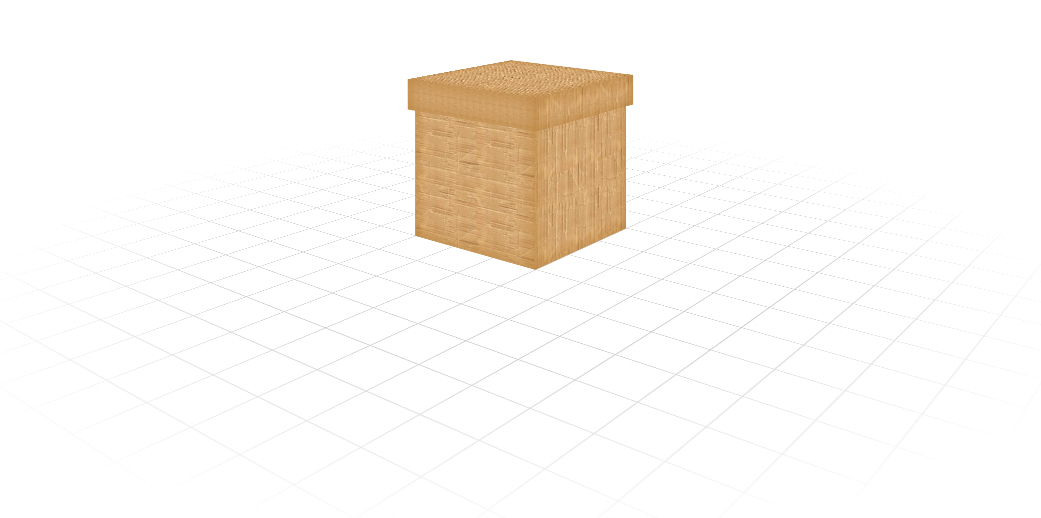
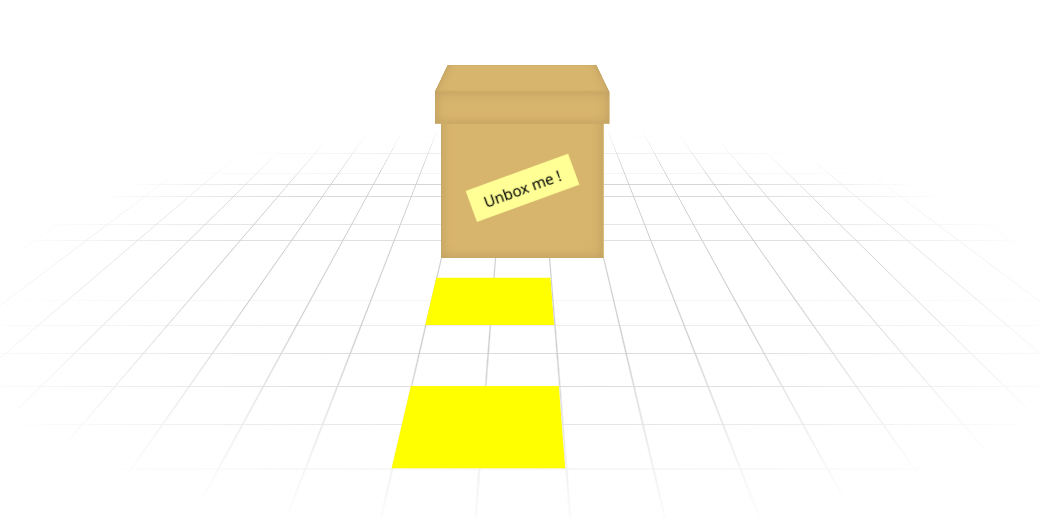
Before and after one commit to faiz-verse/Advanced-CSS-Snippets, a plain HTML site: page 3D-unboxing-box/index.html in a window 1280 px wide. Shown: the part 168-686 px from the top of the page, without its empty margins (118-1159 px from the left). Drawn offline with Linux system fonts and the light colour scheme.

Commit message:
Done with the box

```diff
--- a/3D-unboxing-box/index.html
+++ b/3D-unboxing-box/index.html
@@ -21,10 +21,19 @@
                 <div class="top-side top-back"></div>
             </div>
             <div class="side bottom"></div>
-            <div class="side front"></div>
+            <div class="side front">
+                <div class="front-note">Unbox me !</div>
+            </div>
             <div class="side back"></div>
+            <div class="letter">
+                <div class="letter top"></div>
+                <div class="letter seal"></div>
+                <div class="letter content"></div>
+                <div class="letter bottom"></div>
+            </div>
         </div>
     </div>
+    <!-- <div class="shadow"></div> -->
 </body>
 
 </html>
--- a/3D-unboxing-box/style.scss
+++ b/3D-unboxing-box/style.scss
@@ -18,7 +18,7 @@ body {
     position: relative;
     transform-style: preserve-3d;
 
-    animation: auto-rotate 35s linear infinite;
+    // animation: auto-rotate 30s linear infinite;
 
     @keyframes auto-rotate {
         to {
@@ -64,7 +64,6 @@ body {
 }
 
 .side {
-
     height: 150px;
     width: 150px;
     position: absolute;
@@ -72,11 +71,13 @@ body {
     // box-shadow: 0 0 5px cyan inset;
     // background: rgba(0, 255, 255, 0.1);
 
-    // background: #e0ad6b;
-    background-image: url('box background.jpg');
-    background-size: 50%;
-    // filter: blur(0.3px) brightness(0.95);
-    box-shadow: 0 0 20px rgb(185, 130, 60) inset;
+    // background-image: url('box background.jpg');
+    // background-size: 50%;
+    // // filter: blur(0.3px) brightness(0.95);
+    // box-shadow: 0 0 20px rgb(185, 130, 60) inset;
+
+    background: #D8B56D;
+    box-shadow: 0 0 10px rgb(185, 155, 95) inset;
 }
 
 .side.top {
@@ -114,22 +115,29 @@ body {
     // background-color: rgba(195, 0, 255, 0.6);
     transform-origin: top;
     transform: translateY(150px) rotateX(90deg);
+
+    display: flex;
+    align-items: center;
+    justify-content: center;
 }
 
-.top-side{
+.top-side {
     position: absolute;
     background: inherit;
 
     // box-shadow: 0 0 5px cyan inset;
     // background: rgba(0, 255, 255, 0.1);
 
-    background-image: url('box background.jpg');
-    background-size: 50%;
-    // filter: blur(0.3px) brightness(0.95);
-    box-shadow: 0 0 20px rgb(185, 130, 60) inset;
+    // background-image: url('box background.jpg');
+    // background-size: 50%;
+    // // filter: blur(0.3px) brightness(0.95);
+    // box-shadow: 0 0 20px rgb(185, 130, 60) inset;
+
+    background: #D8B56D;
+    box-shadow: 0 0 10px rgb(185, 155, 95) inset;
 }
 
-.top-side.top-left{
+.top-side.top-left {
     height: 100%;
     width: 30px;
     left: -30px;
@@ -137,7 +145,7 @@ body {
     transform: rotateY(-90deg);
 }
 
-.top-side.top-right{
+.top-side.top-right {
     height: 100%;
     width: 30px;
     right: -30px;
@@ -145,7 +153,7 @@ body {
     transform: rotateY(90deg);
 }
 
-.top-side.top-front{
+.top-side.top-front {
     height: 30px;
     width: 100%;
     bottom: -30px;
@@ -153,10 +161,47 @@ body {
     transform: rotateX(-90deg);
 }
 
-.top-side.top-back{
+.top-side.top-back {
     height: 30px;
     width: 100%;
     top: -30px;
     transform-origin: bottom;
     transform: rotateX(90deg);
 }
+
+// .shadow {
+//   height: 150px;
+//   width: 150px;
+//   position: relative;
+
+//   background:
+//     linear-gradient(to top, rgba(0, 0, 0, 0.3), transparent 30%),
+//     linear-gradient(to bottom, rgba(0, 0, 0, 0.3), transparent 30%),
+//     linear-gradient(to left, rgba(0, 0, 0, 0.3), transparent 30%),
+//     linear-gradient(to right, rgba(0, 0, 0, 0.3), transparent 30%);
+
+//   background-blend-mode: multiply;
+//   pointer-events: none; /* optional if it's just visual */
+// }
+
+.side.front .front-note{
+    height: 30px;
+    width: 100px;
+    background: rgb(255, 255, 150);
+    display: flex;
+    align-items: center;
+    justify-content: center;
+    font-family: 'Segoe UI', Tahoma, Geneva, Verdana, sans-serif;
+    font-size: 14px;
+
+    transform: translateY(-10px) rotateX(180deg) rotateZ(-20deg);
+}
+
+.letter{
+    position: absolute;
+    transform: translateY(200px);
+
+    height: 100px;
+    width: 100px;
+    background: yellow;
+}
```
Also changed, not shown: 3D-unboxing-box/style.css, 1 other file.
